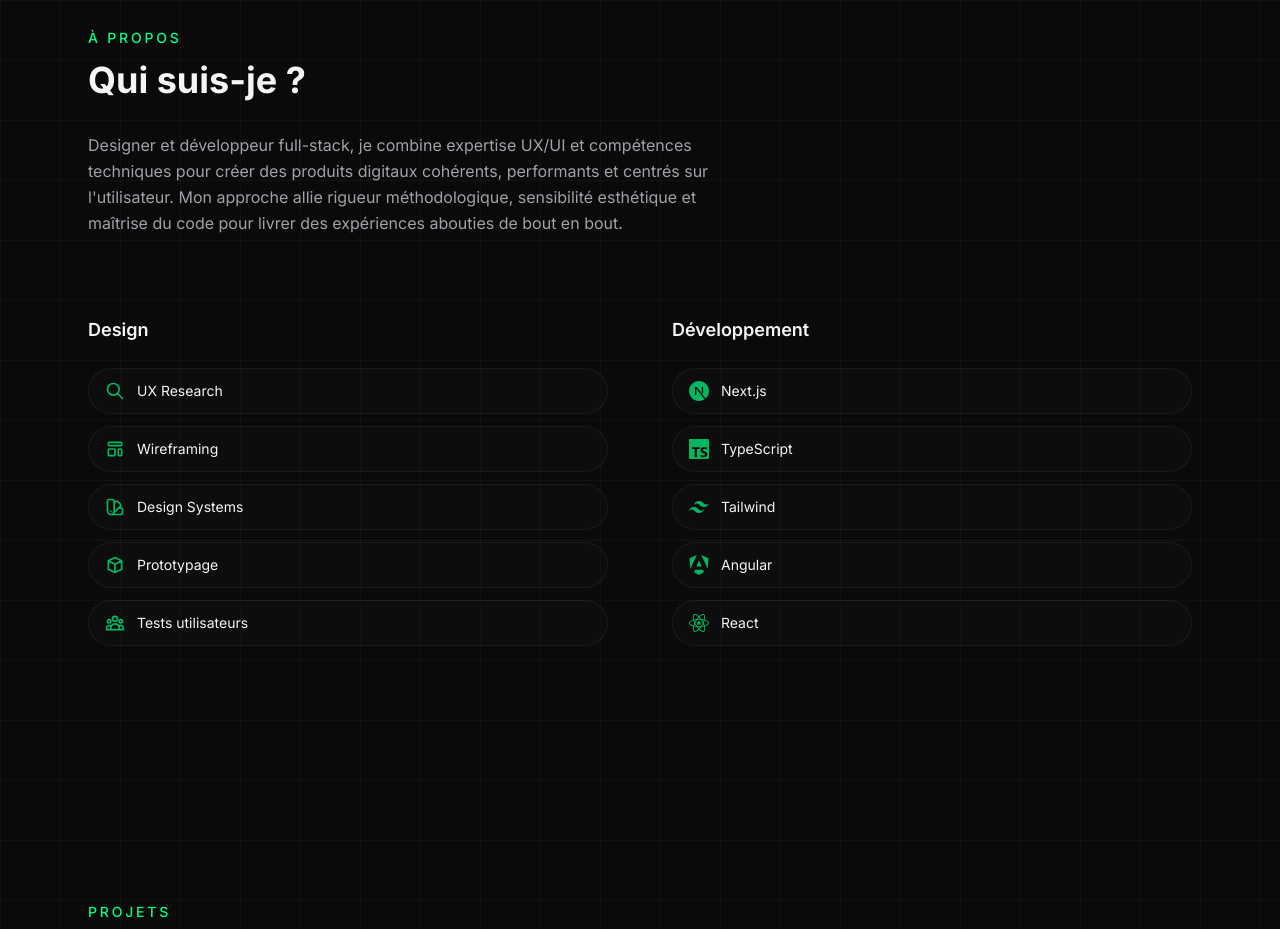
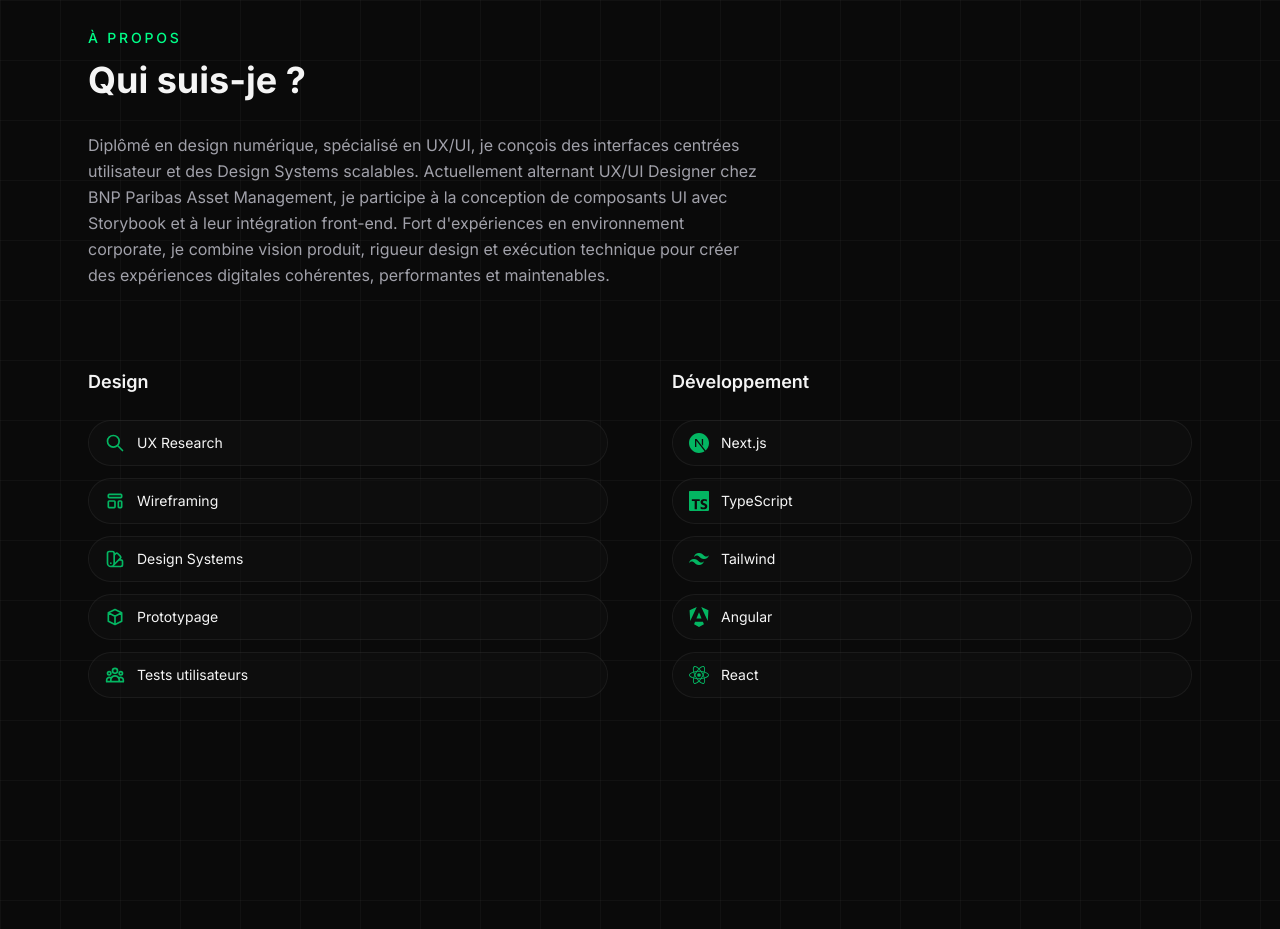
Before and after one commit to Belha1919/Portfolio-Belhassen-jouini, a Next.js app: page / in a window 1280 px wide. Shown: the part 900-1829 px from the top of the page. Built offline with nearby package versions, Linux system fonts and the light colour scheme.

Commit message:
refact: update a propos

```diff
--- a/components/About.tsx
+++ b/components/About.tsx
@@ -86,11 +86,14 @@ export default function About() {
             Qui suis-je ?
           </h2>
           <p className="max-w-2xl text-base leading-relaxed text-text-secondary">
-            Designer et développeur full-stack, je combine expertise UX/UI et
-            compétences techniques pour créer des produits digitaux cohérents,
-            performants et centrés sur l&apos;utilisateur. Mon approche allie
-            rigueur méthodologique, sensibilité esthétique et maîtrise du code
-            pour livrer des expériences abouties de bout en bout.
+            Diplômé en design numérique, spécialisé en UX/UI, je conçois des
+            interfaces centrées utilisateur et des Design Systems scalables.
+            Actuellement alternant UX/UI Designer chez BNP Paribas Asset
+            Management, je participe à la conception de composants UI avec
+            Storybook et à leur intégration front-end. Fort d&apos;expériences en
+            environnement corporate, je combine vision produit, rigueur design
+            et exécution technique pour créer des expériences digitales
+            cohérentes, performantes et maintenables.
           </p>
         </motion.div>
 
```
